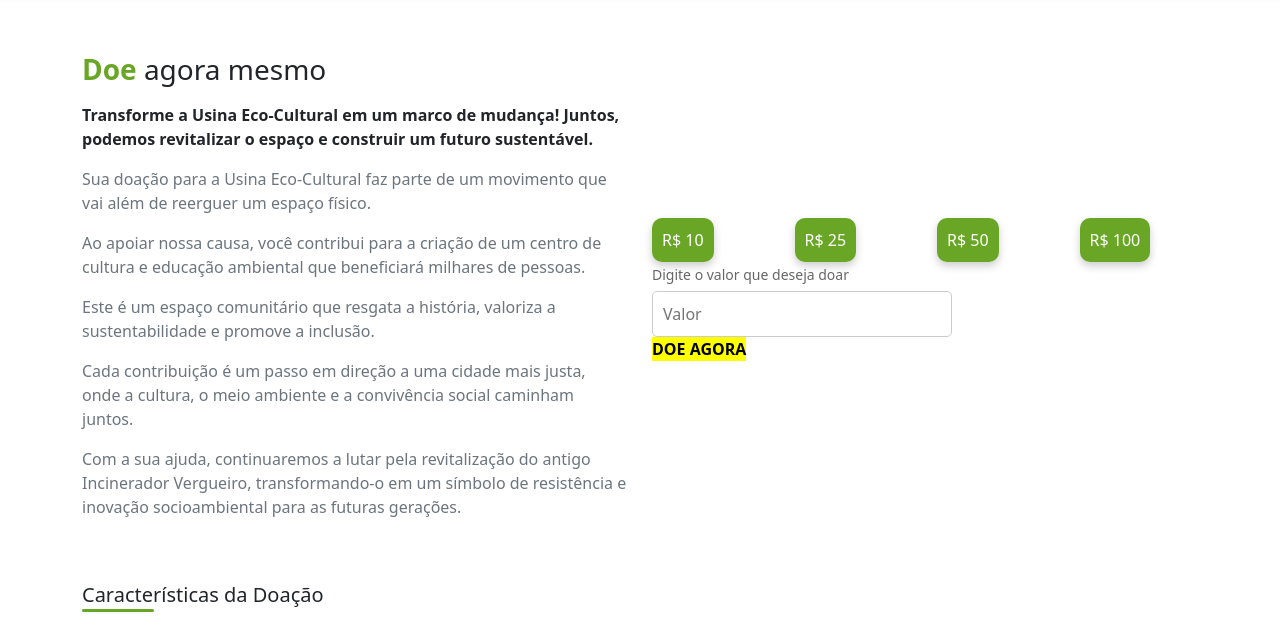
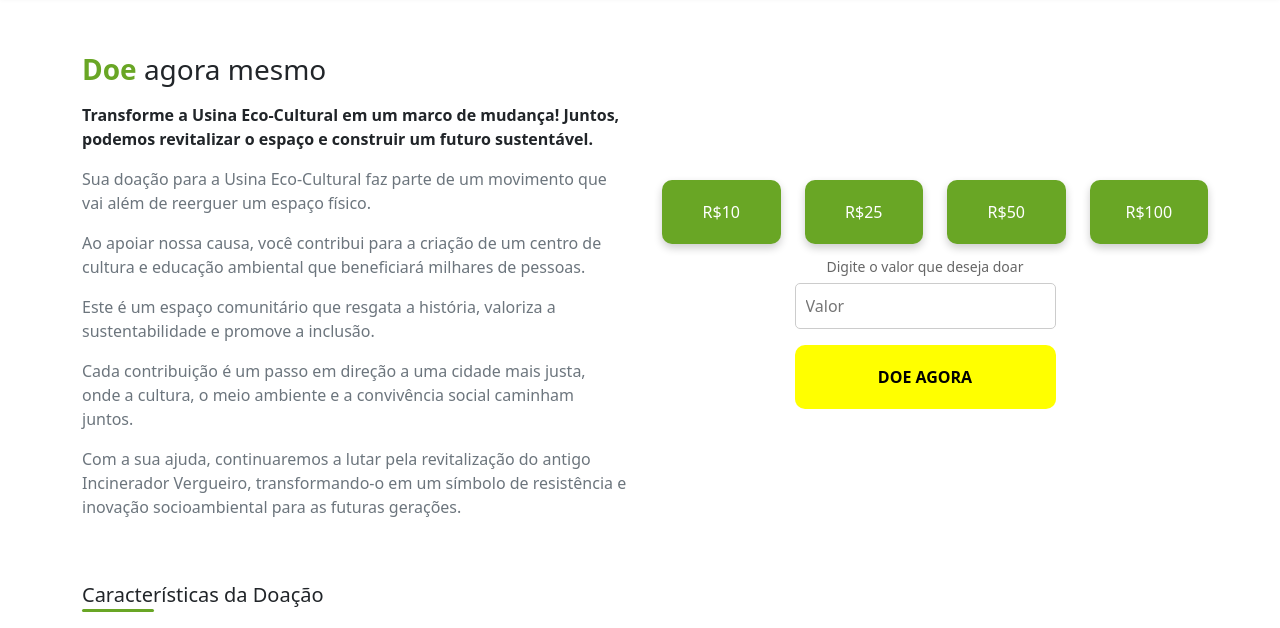
Before and after one commit to VictorHugo-7/S2-Site-UsinaEcoCultural, a plain HTML site: page html/pages/index/doacao.html in a window 1280 px wide. Shown: the part 105-733 px from the top of the page. Drawn offline with nearby package versions, Linux system fonts and the light colour scheme.

Commit message:
Página de doação

```diff
--- a/html/pages/index/doacao.html
+++ b/html/pages/index/doacao.html
@@ -87,33 +87,60 @@
                     border-radius: 5px;
                     font-size: 16px;
                 }
+
                 label {
                     font-size: 14px;
                     color: #666;
                 }
+
+                .btnDoacao {
+                    background-color: yellow;
+                    border-radius:10px;
+                    padding: 20px;
+                    width: 100%;
+                }
+
+                .btnValor {
+                    background-color: var(--cor-verdeDestaque);
+                    color: var(--cor-branco);
+                    box-shadow: var(--sombra-preta);
+                    margin: 10px;
+                    padding: 20px;
+                    margin-right: 10px;
+                    border-radius: 10px;
+                    text-decoration: none;
+                    width: 100%;
+                }
+
+                .btnValor:hover {
+                    color: var(--cor-branco);
+                    opacity: 90%;
+                }
             </style>
-            <div class="col-md-6">
-                <div class="row align-items-center">
+            <div class="col-md-6 col-sm-12 text-center">
+                <div class="row d-flex justify-content-center">
                     <div class="col-md-3">
-                        <button class="my-ixS1-btnVerMais">R$ 10</button>
+                        <button class="btnValor">R$10</button>
                     </div>
                     <div class="col-md-3">
-                        <button class="my-ixS1-btnVerMais">R$ 25</button>
+                        <button class="btnValor">R$25</button>
                     </div>
                     <div class="col-md-3">
-                        <button class="my-ixS1-btnVerMais">R$ 50</button>
+                        <button class="btnValor">R$50</button>
                     </div>
                     <div class="col-md-3">
-                        <button class="my-ixS1-btnVerMais">R$ 100</button>
+                        <button class="btnValor">R$100</button>
                     </div>
                 </div>
-                <div>
-                    <label for="valor">Digite o valor que deseja doar</label>
-                    <br>
-                    <input type="text" id="valor" placeholder="Valor">
-                </div>
-                <div class="col-md-6">
-                    <button style="background-color: yellow"><strong>DOE AGORA</strong></button>
+                <div class="row d-flex flex-column align-items-center">
+                    <div class="col-md-6 text-center">
+                        <label for="valor">Digite o valor que deseja doar</label>
+                        <br>
+                        <input type="text" id="valor" placeholder="Valor">
+                    </div>
+                    <div class="col-md-6 text-center mt-3">
+                        <button class="btnDoacao"><strong>DOE AGORA</strong></button>
+                    </div>
                 </div>
             </div>
         </div>
```
